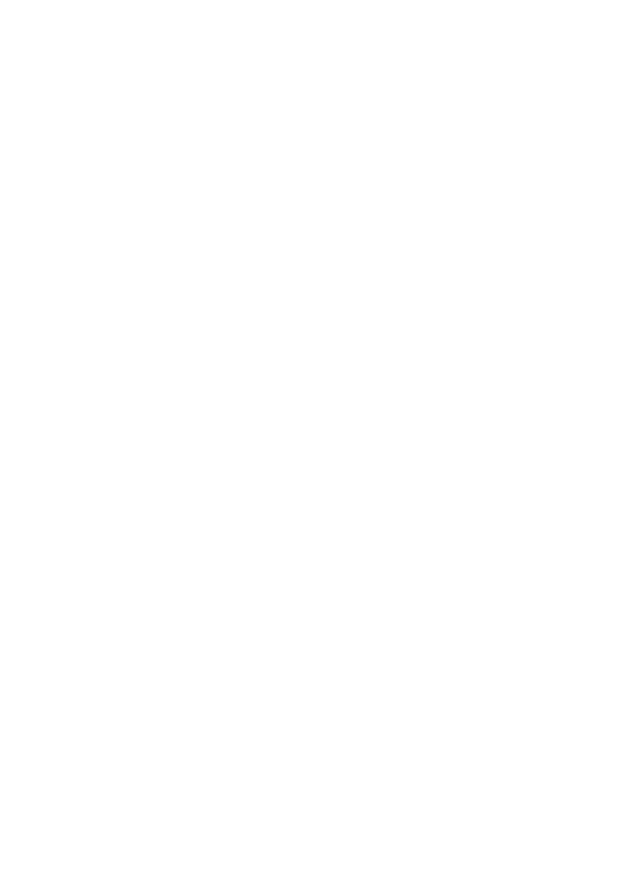
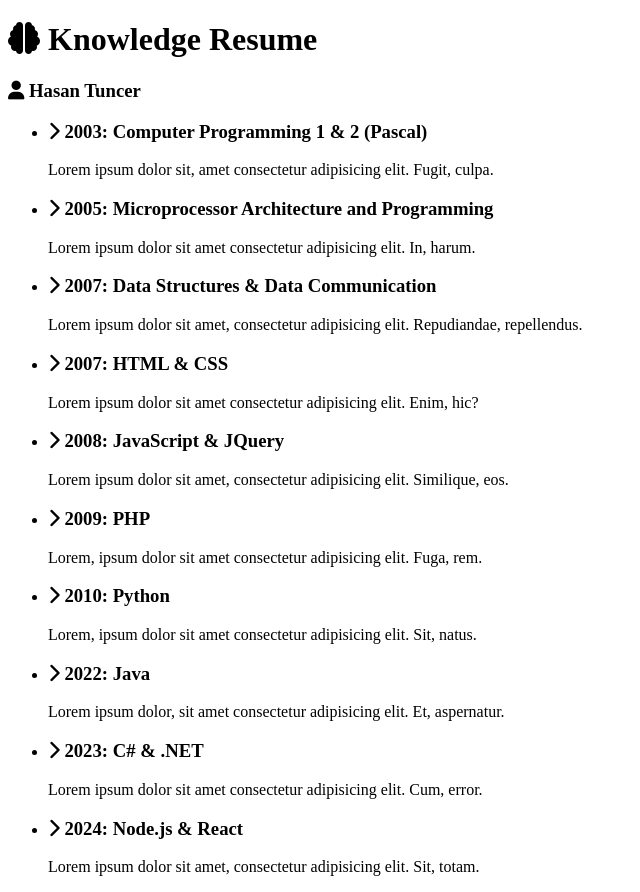
Before and after one commit to mhasantuncer/Knowledge-Resume, a plain HTML site: page index.html in a window 1280 px wide. Shown: the whole page, without its empty margins (0-640 px from the left). Before the commit the page ends 800 px from the top, so only its background shows below. Drawn offline with Linux system fonts and the light colour scheme.

Commit message:
Add programming knowledge

```diff
--- a/index.html
+++ b/index.html
@@ -3,7 +3,127 @@
   <head>
     <meta charset="UTF-8" />
     <meta name="viewport" content="width=device-width, initial-scale=1.0" />
-    <title>Knowlede Resume</title>
+    <link
+      rel="stylesheet"
+      href="https://cdnjs.cloudflare.com/ajax/libs/font-awesome/6.5.2/css/all.min.css"
+      integrity="sha512-SnH5WK+bZxgPHs44uWIX+LLJAJ9/2PkPKZ5QiAj6Ta86w+fsb2TkcmfRyVX3pBnMFcV7oQPJkl9QevSCWr3W6A=="
+      crossorigin="anonymous"
+      referrerpolicy="no-referrer"
+    />
+    <link rel="stylesheet" href="style.css" />
+    <title>Knowlegde Resume</title>
   </head>
-  <body></body>
+  <body>
+    <header id="main-header">
+      <div class="container">
+        <h1><i class="fas fa-brain"></i> Knowledge Resume</h1>
+        <h3><i class="fas fa-user"></i> Hasan Tuncer</h3>
+      </div>
+    </header>
+    <section id="timeline">
+      <ul>
+        <li>
+          <div>
+            <h3>
+              <i class="fas fa-chevron-right"></i> 2003: Computer Programming 1
+              & 2 (Pascal)
+            </h3>
+            <p>
+              Lorem ipsum dolor sit, amet consectetur adipisicing elit. Fugit,
+              culpa.
+            </p>
+          </div>
+        </li>
+        <li>
+          <div>
+            <h3>
+              <i class="fas fa-chevron-right"></i> 2005: Microprocessor
+              Architecture and Programming
+            </h3>
+            <p>
+              Lorem ipsum dolor sit amet consectetur adipisicing elit. In,
+              harum.
+            </p>
+          </div>
+        </li>
+        <li>
+          <div>
+            <h3>
+              <i class="fas fa-chevron-right"></i> 2007: Data Structures & Data
+              Communication
+            </h3>
+            <p>
+              Lorem ipsum dolor sit amet, consectetur adipisicing elit.
+              Repudiandae, repellendus.
+            </p>
+          </div>
+        </li>
+        <li>
+          <div>
+            <h3><i class="fas fa-chevron-right"></i> 2007: HTML & CSS</h3>
+            <p>
+              Lorem ipsum dolor sit amet consectetur adipisicing elit. Enim,
+              hic?
+            </p>
+          </div>
+        </li>
+        <li>
+          <div>
+            <h3>
+              <i class="fas fa-chevron-right"></i> 2008: JavaScript & JQuery
+            </h3>
+            <p>
+              Lorem ipsum dolor sit amet, consectetur adipisicing elit.
+              Similique, eos.
+            </p>
+          </div>
+        </li>
+        <li>
+          <div>
+            <h3><i class="fas fa-chevron-right"></i> 2009: PHP</h3>
+            <p>
+              Lorem, ipsum dolor sit amet consectetur adipisicing elit. Fuga,
+              rem.
+            </p>
+          </div>
+        </li>
+        <li>
+          <div>
+            <h3><i class="fas fa-chevron-right"></i> 2010: Python</h3>
+            <p>
+              Lorem, ipsum dolor sit amet consectetur adipisicing elit. Sit,
+              natus.
+            </p>
+          </div>
+        </li>
+        <li>
+          <div>
+            <h3><i class="fas fa-chevron-right"></i> 2022: Java</h3>
+            <p>
+              Lorem ipsum dolor, sit amet consectetur adipisicing elit. Et,
+              aspernatur.
+            </p>
+          </div>
+        </li>
+        <li>
+          <div>
+            <h3><i class="fas fa-chevron-right"></i> 2023: C# & .NET</h3>
+            <p>
+              Lorem ipsum dolor sit amet consectetur adipisicing elit. Cum,
+              error.
+            </p>
+          </div>
+        </li>
+        <li>
+          <div>
+            <h3><i class="fas fa-chevron-right"></i> 2024: Node.js & React</h3>
+            <p>
+              Lorem ipsum dolor sit amet, consectetur adipisicing elit. Sit,
+              totam.
+            </p>
+          </div>
+        </li>
+      </ul>
+    </section>
+  </body>
 </html>
```
Also changed, not shown: style.css (added).
